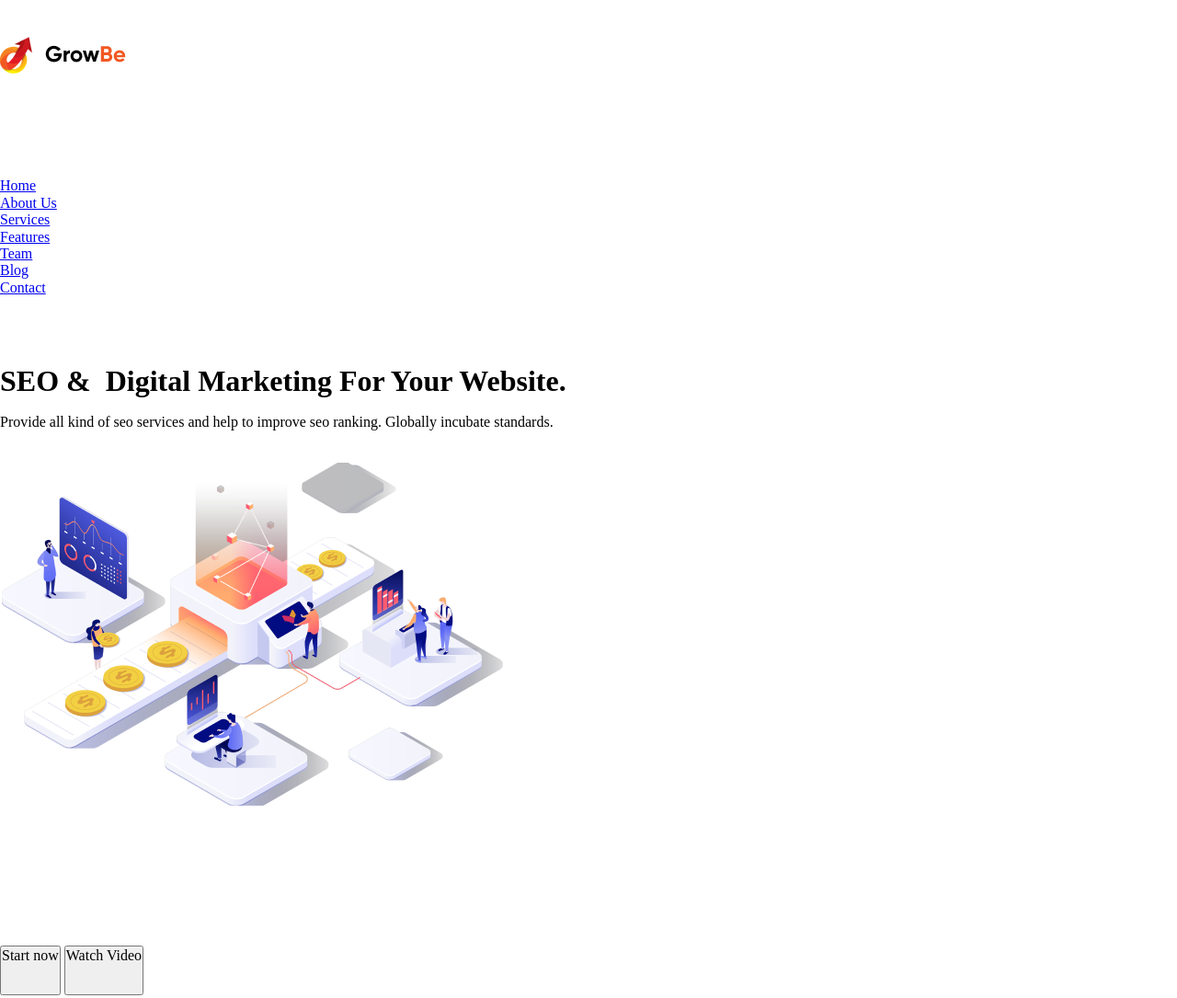
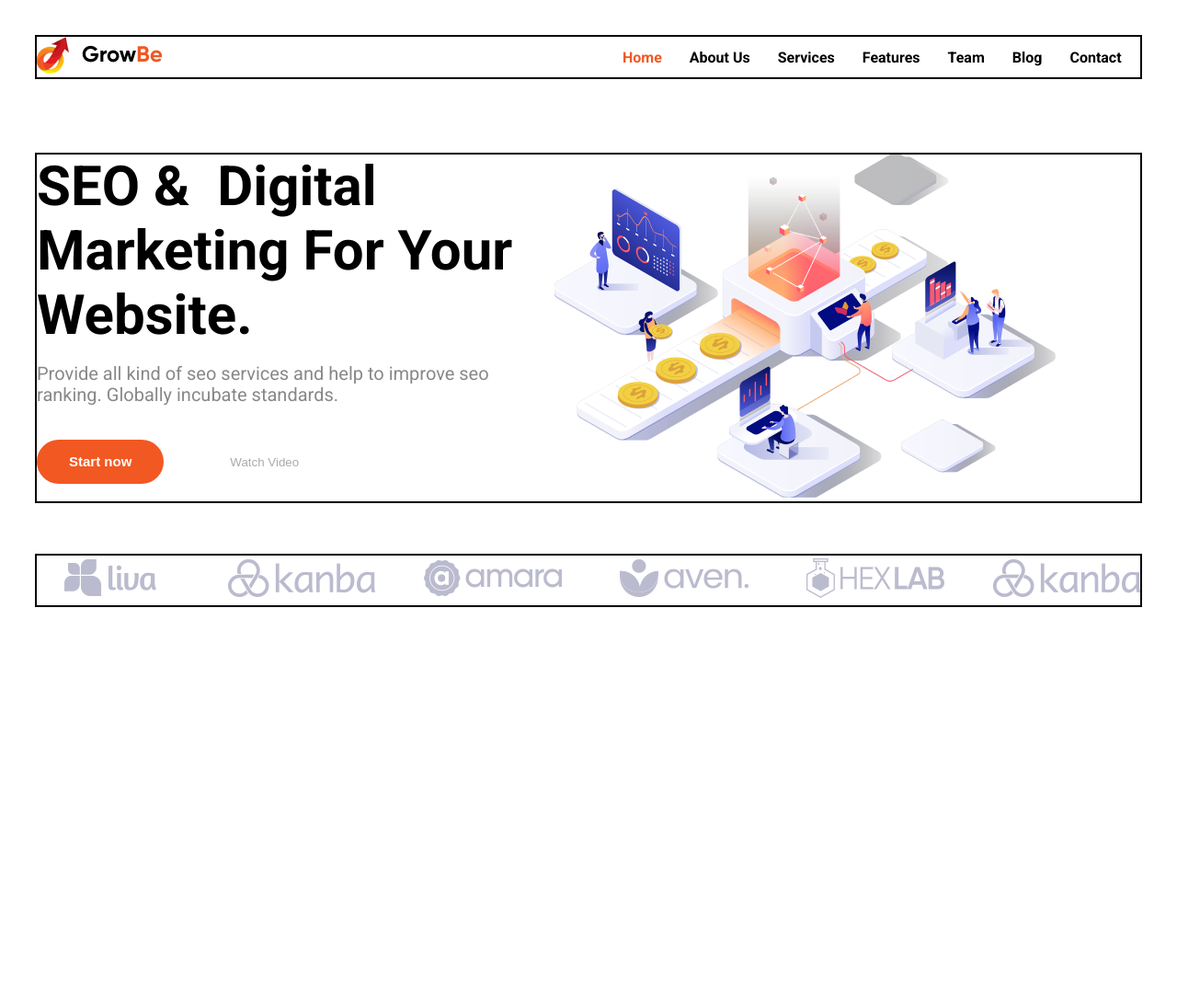
Before and after one commit to Ama9lh/Landing-1, a plain HTML site: page index.html in a window 1280 px wide. Shown: the top 1085 px of the page at 92% size. After the commit the page ends 800 px from the top, so only its background shows below. Drawn offline with Linux system fonts and the light colour scheme.

Commit message:
complete the header

```diff
--- a/css/style.css
+++ b/css/style.css
@@ -1,62 +1,134 @@
 * {
     margin: 0;
     padding: 0;
+}
+
+body{
+    font-family: 'Roboto', 'sans-serif';
+    font-weight: 600;
+    font-style: 16px;
+    font-style: normal;
+    color: black;
+}
+a {
+    text-decoration: none;
+}
+
+.center{
+    max-width: 1200px;
+    width: 100%;
+    margin: 0 auto 0 auto;
+    outline: 2px solid black;
+
 }
 
 .top {
 }
 
 .header {
+    padding: 40px 0 0 0;
+    margin: 0 0 84px 0;
+}
+
+
+
+.header-logo {
+   margin: 0 500px 0 0;
+}
+
+.header-nav {
+    display: flex;
+}
+
+.header-lists {
+    list-style: none;
+    align-items: center;
+    display: flex;
+    gap: 30px;
 
 }
 
-.header-logo {
-    padding: 40px 0 0 0;
-    margin: 0 0 69px 0;
+.header-link {
+
 }
 
-.header-nav {
-    padding: 40px 0 0 0;
-    margin: 0 0 69px 0;
+.header-links{
+    color: #000000;
 }
 
-.header-lists {
-}
-
-.header-link {
-}
 
 .top-content {
     margin: 0 0 53px 0;
+
+
+}
+
+.top-content-wrp{
+    display: flex;
 }
 
 .top-info {
+  max-width: 522px;
+  margin: 0 39px 0 0 ;
 
 }
 
 .title {
-    margin: 74px 0 17px 0;
+    padding: 0 0 17px 0;
+    font-size: 60px;
+    line-height: 70px;
+    font-weight: 700;
+;
 }
 
 .content {
-    margin: 0 0 16px 0;
+    padding: 0 0 37px 0;
+    font-size: 20px;
+    line-height: 23px;
+    font-weight: 400;
+    color: #888888;
+
 }
 
 .top-img {
-    margin: 34.7px 0 147.4px 0;
+    max-width: 545px;
 }
 
 .top-content-wrp-btn {
-    margin: 0 0 65px 0;
+    display: flex;
+    gap: 72px;
+
 }
 
 .top-content-btn {
-    padding: 0 0 32px 0;
+    box-sizing: border-box;
+    padding: 15px 35px;
+    display: block;
+    font-weight: 700;
+    font-size: 15px;
+    line-height: 18px;
+    background-color: #F25822;
+    color: #FFFFFF;
+    border-radius: 50px;
+    box-shadow: 4px 4px 8px;
+    border: none;
+}
+
+.top-content-btn-link{
+    border: none;
+    color: #AAAAAA;
+    background-color: white;
 }
 
 .top-logos {
-    margin: 59px 0 49px 0 ;
+    margin: 59px 0 0 0;
+    display: block;
 }
 
 .top-logos-list {
+    display: flex;
+    list-style: none;
+    gap: 48px;
+
+
 }
--- a/index.html
+++ b/index.html
@@ -4,47 +4,51 @@
     <meta charset="UTF-8">
     <meta http-equiv="X-UA-Compatible" content="IE=edge">
     <meta name="viewport" content="width=device-width, initial-scale=1.0">
+    <link href="https://fonts.googleapis.com/css2?family=Roboto:wght@400;500;700&display=swap" rel="stylesheet">
     <title>Главная</title>
-    <link rel="stylesheet" href="css/normalize.css">
     <link rel="stylesheet" href="css/style.css">
 </head>
 <body>
 
 <div class="top">
     <div class="header">
+        <div class="center">
+            <div class="header-nav">
                 <div class="header-logo">
                     <a href="#">
                         <img src="img/Main_logo.png" alt="Main logo">
                  </a>
                 </div>
-        <div class="header-nav">
                 <ul class="header-lists">
-                <li class="header-link">
-                    <a href="#">Home</a>
+                    <li class= "header-link">
+                        <a href="#" class="header-links" style="color: #F25822;">Home</a>
                     </li>
                     <li class="header-link">
-                     <a href="#">About Us</a>
+                        <a href="#" class="header-links">About Us</a>
                     </li>
                     <li class="header-link">
-                     <a href="#">Services</a>
+                        <a href="#" class="header-links">Services</a>
                     </li>
                     <li class="header-link">
-                     <a href="#">Features</a>
+                        <a href="#" class="header-links">Features</a>
                     </li>
                     <li class="header-link">
-                    <a href="#">Team</a>
+                        <a href="#" class="header-links">Team</a>
                     </li>
                     <li class="header-link">
-                     <a href="#">Blog</a>
+                        <a href="#" class="header-links">Blog</a>
                     </li>
                     <li class="header-link">
-                    <a href="#">Contact</a>
+                        <a href="#" class="header-links">Contact</a>
                     </li>
                 </ul>
             </div>
         </div>
+    </div>
 
     <div class="top-content">
+        <div class="center">
+            <div class="top-content-wrp">
                 <div class="top-info">
                     <h1 class="title">
                     SEO &amp;&nbsp; Digital Marketing For Your Website.
@@ -52,17 +56,20 @@
                     <p class="content">
                     Provide all kind of seo services and help to improve seo ranking. Globally incubate standards.
                     </p>
+                    <div class="top-content-wrp-btn">
+                        <button class="top-content-btn">Start now</button>
+                        <button class="top-content-btn-link">Watch Video</button>
+                    </div>
                 </div>
                 <div class="top-img">
                     <img src="img/top_img.png" alt="info img">
                 </div>
-        <div class="top-content-wrp-btn">
-            <button class="top-content-btn">Start now</button>
-            <button class="top-content-btn">Watch Video</button>
+            </div>
         </div>
     </div>
 
     <div class="top-logos">
+        <div class="center">
             <ul class="top-logos-list">
                 <li>
                     <a href="#">
@@ -97,6 +104,7 @@
             </ul>
         </div>
     </div>
+</div>
 
 </body>
 </html>
```
Also changed, not shown: css/normalize.css (deleted). Lines whose indentation alone changed are shown as unchanged.
